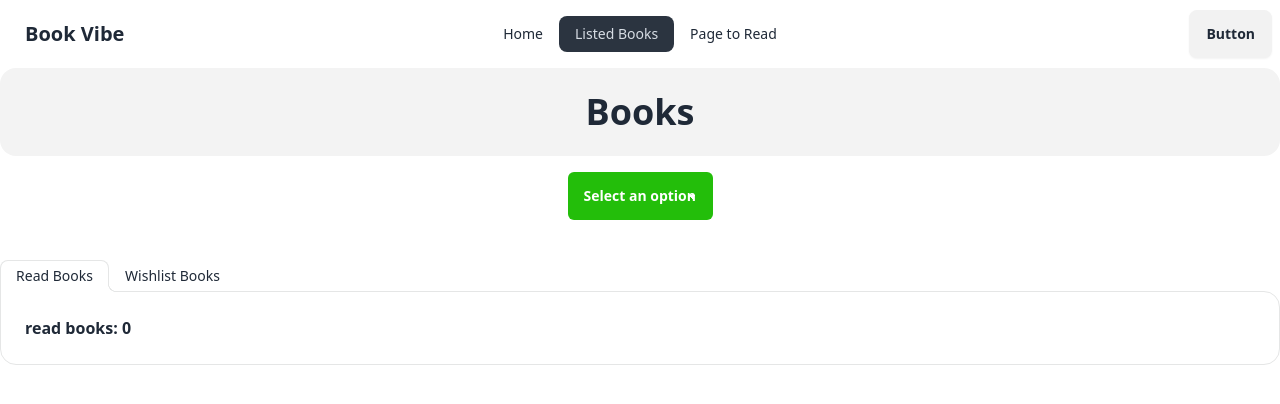
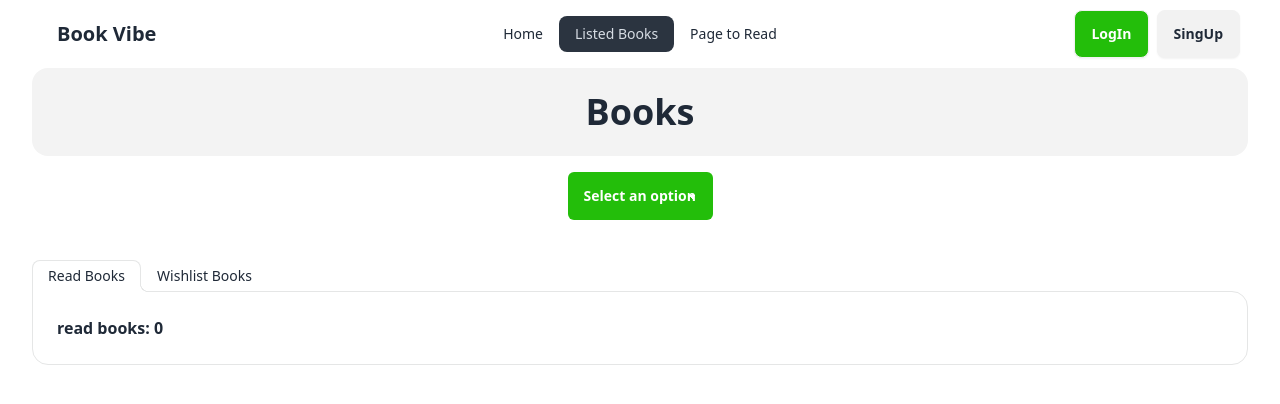
Before and after one commit to shamimfewd/assignment8, a React (Vite) app: page /listedbook in a window 1280 px wide. Shown: the top 404 px of the page. Built offline with nearby package versions, Linux system fonts and the light colour scheme.

Commit message:
added some fixing

```diff
--- a/src/Components/Card.jsx
+++ b/src/Components/Card.jsx
@@ -1,6 +1,7 @@
 import { GrLocation } from "react-icons/gr";
 import { LuUsers } from "react-icons/lu";
 import { FaBook } from "react-icons/fa";
+import { Link } from "react-router-dom";
 
 const Card = ({ book }) => {
   const {
@@ -28,11 +29,11 @@ const Card = ({ book }) => {
             />
           </figure>
           <div className="card-body">
-            <h2 className="card-title">{bookName}</h2>
-            <p>By: {author}</p>
+            <h2 className="card-title text-[#000000ed]">{bookName}</h2>
+            <p className="font-bold text-[#131313cb]">By: {author}</p>
             <div className="flex items-center">
               <div className="flex items-center">
-                <span className="font-bold">Tags</span>
+                <span className="font-bold text-[#131313cb]">Tags</span>
                 {tags.map((tag, index) => (
                   <div
                     key={index}
@@ -42,13 +43,15 @@ const Card = ({ book }) => {
                   </div>
                 ))}
               </div>
-              <p className="font-bold text-[#131313ed] flex items-center space-x-2">
+              <p className="font-bold text-[#131313cb] flex items-center gap-x-2">
                 <GrLocation />
-                Year of Publishing:{" "}
-                <span className="text-[#000000e7]">{yearOfPublishing}</span>
+
+                <span className="text-[#131313cb]">
+                  Year of Publishing: {yearOfPublishing}
+                </span>
               </p>
             </div>
-            <div className="flex gap-4 font-bold">
+            <div className="flex gap-4 font-bold text-[#131313cb]">
               <h4 className="flex gap-x-2 items-center">
                 <LuUsers /> <span>Publisher: {publisher}</span>
               </h4>
@@ -66,9 +69,11 @@ const Card = ({ book }) => {
                   Rating: {rating}
                 </h4>
               </div>
-              <button className="btn rounded-full bg-[#23BE0A] text-white">
-                View Details
-              </button>
+              <Link to={`/book/${bookId}`}>
+                <button className="btn rounded-full bg-[#23BE0A] text-white">
+                  View Details
+                </button>
+              </Link>
             </div>
           </div>
         </div>
--- a/src/Components/Header/Nav.jsx
+++ b/src/Components/Header/Nav.jsx
@@ -2,7 +2,7 @@ import { NavLink, Link } from "react-router-dom";
 
 const Nav = () => {
   return (
-    <div>
+    <div className="max-w-7xl mx-auto px-4 sm:px-6 lg:px-8">
       <div className="navbar bg-base-100">
         <div className="navbar-start">
           <div className="dropdown">
@@ -27,7 +27,9 @@ const Nav = () => {
               className="menu menu-sm dropdown-content mt-3 z-[1] p-2 shadow bg-base-100 rounded-box w-52"
             >
               <li>
-                <NavLink to={"/"}>Home</NavLink>
+                <NavLink to={"/"} className={`bg-transparent`}>
+                  Home
+                </NavLink>
               </li>
 
               <li>
@@ -57,7 +59,8 @@ const Nav = () => {
           </ul>
         </div>
         <div className="navbar-end">
-          <a className="btn">Button</a>
+          <a className="btn mr-2 bg-[#23BE0A] text-white">LogIn</a>
+          <a className="btn">SingUp</a>
         </div>
       </div>
     </div>
--- a/src/Pages/BookDetails/BookDetails.jsx
+++ b/src/Pages/BookDetails/BookDetails.jsx
@@ -34,11 +34,11 @@ const BookDetails = () => {
   };
 
   const handleWishListBtn = () => {
-    setWishlistDataInLocalStorage(parIn)
+    setWishlistDataInLocalStorage(parIn);
     toast.success("Successfully Added on Wishlist Page");
   };
   return (
-    <div className="max-w-7xl mx-auto my-10">
+    <div className="max-w-7xl mx-auto my-10 px-4 sm:px-6 lg:px-8">
       <div className="card p-8 lg:card-side bg-base-100 shadow-xl">
         <figure>
           <img
--- a/src/Pages/ListedBooks/ListedBooks.jsx
+++ b/src/Pages/ListedBooks/ListedBooks.jsx
@@ -41,7 +41,7 @@ const ListedBooks = () => {
   }, [books]);
 
   return (
-    <div className="max-w-7xl mx-auto">
+    <div className="max-w-7xl mx-auto px-4 sm:px-6 lg:px-8">
       <div className="text-center bg-[#F3F3F3] rounded-2xl">
         <h2 className="font-bold text-4xl p-6">Books</h2>
       </div>
```
